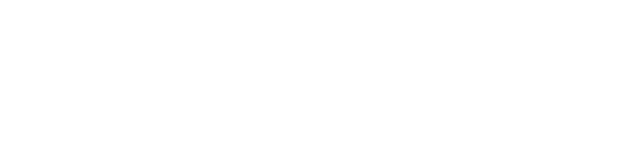
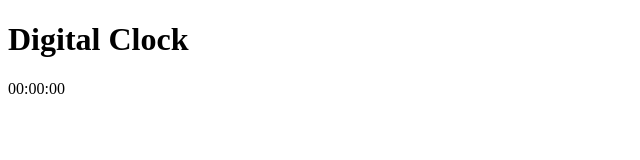
Before and after one commit to piyushdhakad001/js-digital-clock, a plain HTML site: page index.html in a window 1280 px wide. Shown: the whole page, without its empty margins (0-640 px from the left). Drawn offline with Linux system fonts and the light colour scheme.

Commit message:
Add basic HTML structure

```diff
--- a/index.html
+++ b/index.html
@@ -7,6 +7,9 @@
   <title>Document</title>
 </head>
 <body>
+  <h1 class="digital-clock">Digital Clock</h1>
+  <p class="time">00:00:00</p>
+
 
   <script src="script.js"></script>
 </body>
```
